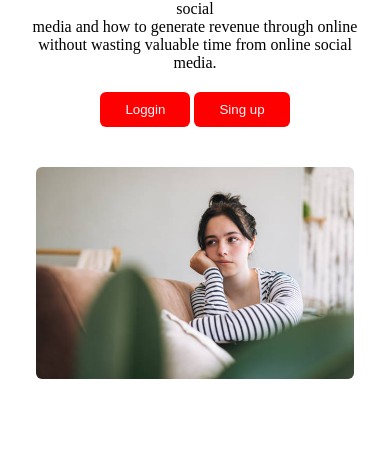
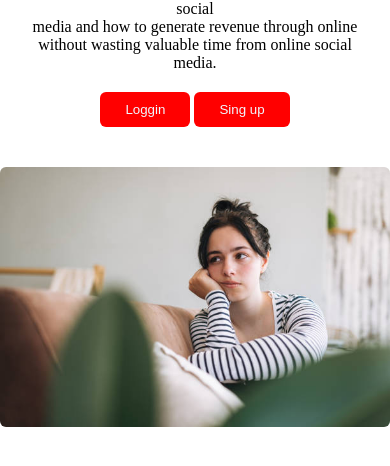
Before and after one commit to Babu00108/hero-practice, a plain HTML site: page index.html in a window 390 px wide. Shown: the part 266-732 px from the top of the page. Drawn offline with Linux system fonts and the light colour scheme.

Commit message:
file added

```diff
--- a/style.css
+++ b/style.css
@@ -116,6 +116,14 @@ button {
         text-align: center;
         width: 100%;
     }
+       .hero-img img {
+    max-width: 100%;
+    border-radius: 6px;
+    }
+        .hero-img  {
+    width: 100%;
+    margin-top: 20px;
+    }
 }
 @media screen and (max-width:768px) {
 
@@ -148,7 +156,7 @@ button {
     border-radius: 6px;
     }
         .hero-img  {
-    width: 600px;
+    width: 100%;
     margin-top: 20px;
     }
     .container {
@@ -183,7 +191,7 @@ button {
     width: 100%;
     }
     .hero-img  {
-    width: 318px;
+    width: 100%;
 }
 .hero-img img {
     max-width: 100%;
```
